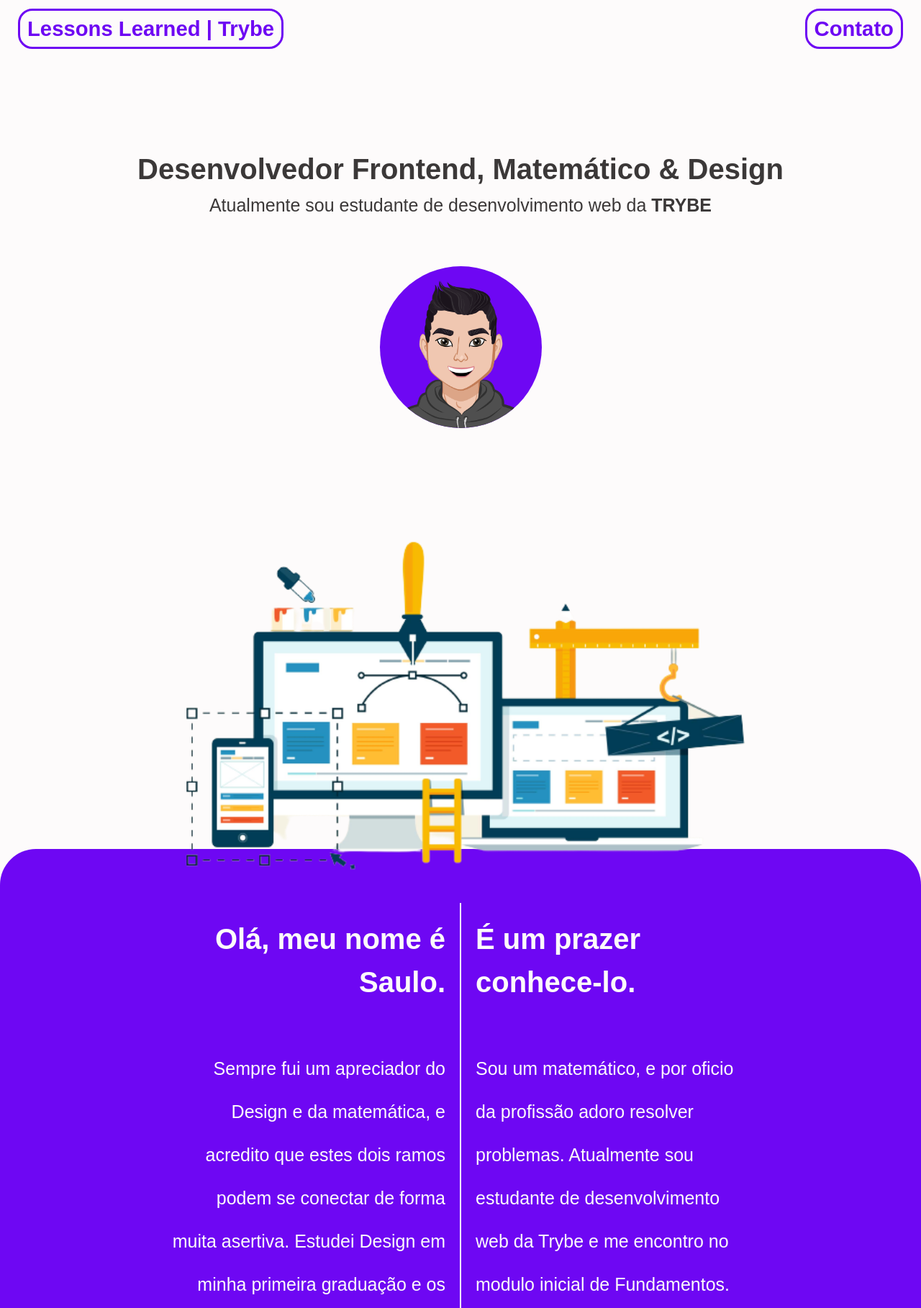
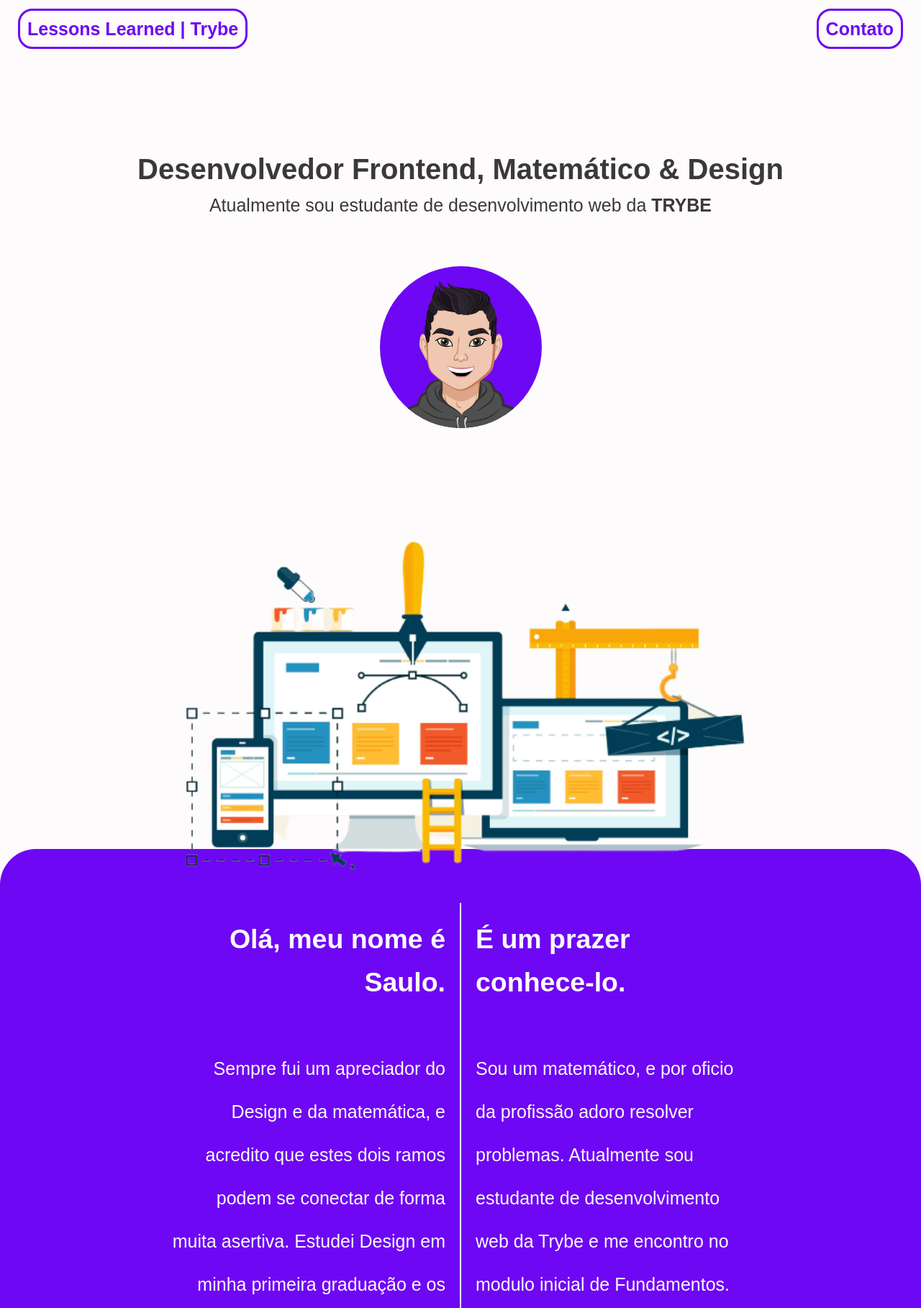
Before and after one commit to svsfilho/portifolio, a plain HTML site: page index.html in a window 1280 px wide. Shown: the top 1818 px of the page at 72% size. Drawn offline with Linux system fonts and the light colour scheme.

Commit message:
algumas alterações de tamanho de fonte

```diff
--- a/index.html
+++ b/index.html
@@ -15,8 +15,8 @@
 
     <header id="cabecalho">
         <nav class="fixo">
-            <h3 id="titulo">Lessons Learned | Trybe</h3>
-            <a href="https://github.com/svsfilho" target="_blank"><h3 id="contato">Contato</h3></a>
+            <h4 id="titulo">Lessons Learned | Trybe</h4>
+            <a href="https://github.com/svsfilho" target="_blank"><h4 id="contato">Contato</h4></a>
         </nav>
         <section class="apresentacao">
             <h1>Desenvolvedor Frontend, Matemático & Design</h1>
@@ -32,7 +32,7 @@
     </header>
     <div class="parte3">
         <article class="lado-esquerdo">
-            <h1>Olá, meu nome é Saulo.</h1><br>
+            <h2>Olá, meu nome é Saulo.</h2><br>
             <p class="paragrafo">
                 Sempre fui um apreciador do Design e da matemática,
                 e acredito que estes dois ramos podem se conectar
@@ -46,7 +46,7 @@
             </p>
         </article>
         <aside class="lado-direito">
-            <h1>É um prazer conhece-lo.</h1><br>
+            <h2>É um prazer conhece-lo.</h2><br>
             <p class="paragrafo">
                 Sou um matemático, e por oficio da profissão adoro resolver problemas.
                 Atualmente sou estudante de desenvolvimento web da Trybe e me
@@ -68,7 +68,6 @@
                 <li><strong>Bloco 3</strong></li>
                 <li>Introdução à HTML</li>
                 <li>Introdução à CSS</li><br>
-                <li></li><br><br><br><br><br><br><br><br><br><br><br><br>
             </ol>
         </div>
         <div class="parte4" id="tabela">
--- a/style.css
+++ b/style.css
@@ -180,7 +180,3 @@ footer {
     border-radius: 10px;
     color: rgb(253, 251, 251);
 }
-
-#ultima-linha {
-    padding-bottom: 175px;
-}
```
